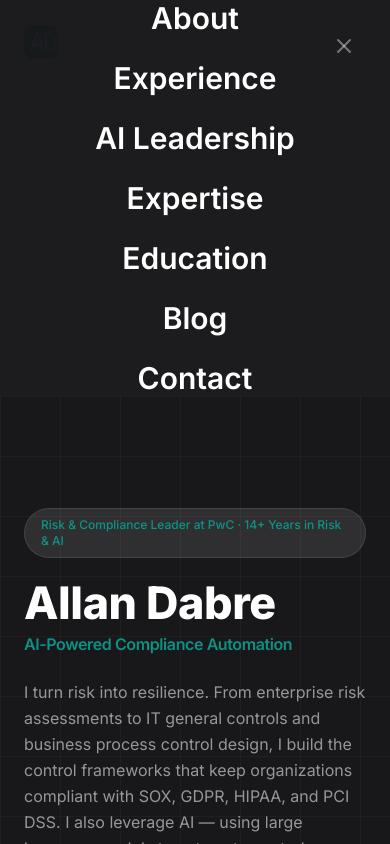
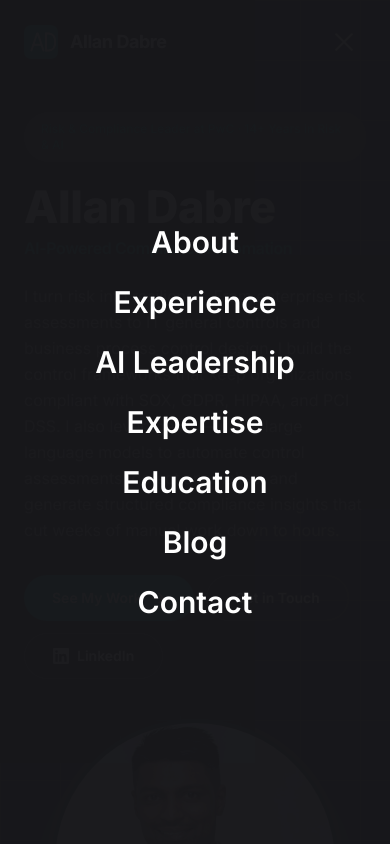
Before and after one commit to allandabre/allandabre.com, a React (Vite) app: page / in a window 390 px wide. Both pictures are taken after a click on the button 344 px from the left and 42 px from the top of the page. Shown: the top 844 px of the page. Built offline with nearby package versions, Linux system fonts and the light colour scheme.

Commit message:
revert: remove X button, keep tap-anywhere-to-close on mobile nav

```diff
--- a/src/components/Navbar.jsx
+++ b/src/components/Navbar.jsx
@@ -159,19 +159,10 @@ export default function Navbar() {
         aria-label="Navigation menu"
         ref={overlayRef}
         onClick={toggleMobile}
-        className={`fixed inset-0 bg-dark/[0.98] z-[999] flex items-center justify-center relative transition-opacity duration-400 ${
+        className={`fixed inset-0 bg-dark/[0.98] z-[999] flex items-center justify-center transition-opacity duration-400 ${
           mobileOpen ? 'opacity-100 pointer-events-auto' : 'opacity-0 pointer-events-none'
         }`}
       >
-        <button
-          onClick={toggleMobile}
-          aria-label="Close navigation"
-          className={`absolute top-6 right-6 w-11 h-11 flex items-center justify-center text-white/40 hover:text-white transition-all duration-300 ${mobileOpen ? 'opacity-100 pointer-events-auto' : 'opacity-0 pointer-events-none'}`}
-        >
-          <svg viewBox="0 0 24 24" fill="none" stroke="currentColor" strokeWidth="2" strokeLinecap="round" className="w-6 h-6">
-            <line x1="18" y1="6" x2="6" y2="18" /><line x1="6" y1="6" x2="18" y2="18" />
-          </svg>
-        </button>
         <div className="flex flex-col items-center gap-6" onClick={(e) => e.stopPropagation()}>
           {[...navLinks, { href: '#contact', label: 'Contact' }].map((link, i) => (
             <a
```
